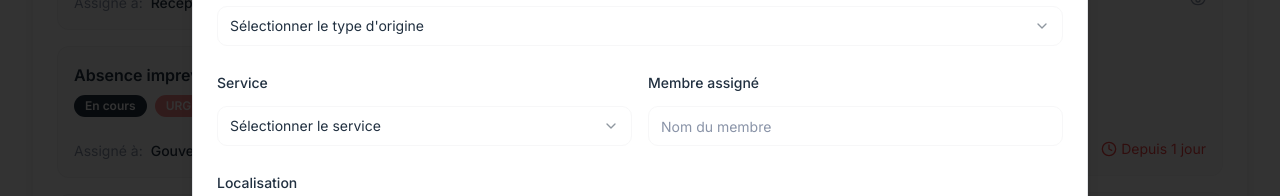
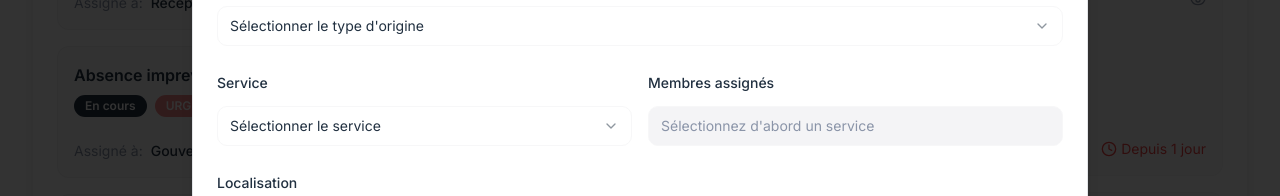
Before and after one commit to Lazlo84AI/receptionist-hospitality-os, a React (Vite) app: page / in a window 1280 px wide. Both pictures are taken after a click on the button 1224 px from the left and 744 px from the top of the page. Shown: the part 443-639 px from the top of the page. Built offline with nearby package versions, Linux system fonts and the light colour scheme.

Commit message:
Fix: Filter members by service
When a service is selected, the "Assigned Members" dropdown should now display only members belonging to that service. For example, selecting "Gouvernante" will show a list of housekeepers.

```diff
--- a/src/components/VoiceCommandButton.tsx
+++ b/src/components/VoiceCommandButton.tsx
@@ -50,6 +50,17 @@ const services = [
   { id: 'housekeeping', label: 'Gouvernantes' },
   { id: 'reception', label: 'Réception' },
   { id: 'maintenance', label: 'Maintenance' },
+];
+
+const hotelMembers = [
+  { id: '1', name: 'Jean Dupont', role: 'Réception', service: 'reception', initials: 'JD' },
+  { id: '2', name: 'Marie Dubois', role: 'Gouvernante', service: 'housekeeping', initials: 'MD' },
+  { id: '3', name: 'Pierre Leroy', role: 'Réception', service: 'reception', initials: 'PL' },
+  { id: '4', name: 'Claire Petit', role: 'Gouvernante', service: 'housekeeping', initials: 'CP' },
+  { id: '5', name: 'Wilfried de Renty', role: 'Direction', service: 'reception', initials: 'WR' },
+  { id: '6', name: 'Leopold Bechu', role: 'Réception', service: 'reception', initials: 'LB' },
+  { id: '7', name: 'Marc Martin', role: 'Maintenance', service: 'maintenance', initials: 'MM' },
+  { id: '8', name: 'Sophie Bernard', role: 'Maintenance', service: 'maintenance', initials: 'SB' },
 ];
 
 const rooms = Array.from({ length: 30 }, (_, i) => i + 1);
@@ -404,7 +415,14 @@ export function VoiceCommandButton() {
             <div className="grid grid-cols-2 gap-4">
               <div className="space-y-3">
                 <label className="text-sm font-medium">Service</label>
-                <Select value={formData.service} onValueChange={(value) => setFormData(prev => ({ ...prev, service: value }))}>
+                <Select
+                  value={formData.service}
+                  onValueChange={(value) => setFormData(prev => ({
+                    ...prev,
+                    service: value,
+                    assignedMember: '' // Reset member when service changes
+                  }))}
+                >
                   <SelectTrigger>
                     <SelectValue placeholder="Sélectionner le service" />
                   </SelectTrigger>
@@ -416,12 +434,30 @@ export function VoiceCommandButton() {
                 </Select>
               </div>
               <div className="space-y-3">
-                <label className="text-sm font-medium">Membre assigné</label>
-                <Input
-                  placeholder="Nom du membre"
-                  value={formData.assignedMember}
-                  onChange={(e) => setFormData(prev => ({ ...prev, assignedMember: e.target.value }))}
-                />
+                <label className="text-sm font-medium">Membres assignés</label>
+                {formData.service ? (
+                  <Select
+                    value={formData.assignedMember}
+                    onValueChange={(value) => setFormData(prev => ({ ...prev, assignedMember: value }))}
+                  >
+                    <SelectTrigger>
+                      <SelectValue placeholder="Sélectionner un membre" />
+                    </SelectTrigger>
+                    <SelectContent>
+                      {hotelMembers
+                        .filter(member => member.service === formData.service)
+                        .map((member) => (
+                          <SelectItem key={member.id} value={member.name}>
+                            {member.name} - {member.role}
+                          </SelectItem>
+                        ))}
+                    </SelectContent>
+                  </Select>
+                ) : (
+                  <div className="h-10 flex items-center px-3 py-2 border border-input bg-muted text-muted-foreground rounded-md text-sm">
+                    Sélectionnez d'abord un service
+                  </div>
+                )}
               </div>
             </div>
 
```
